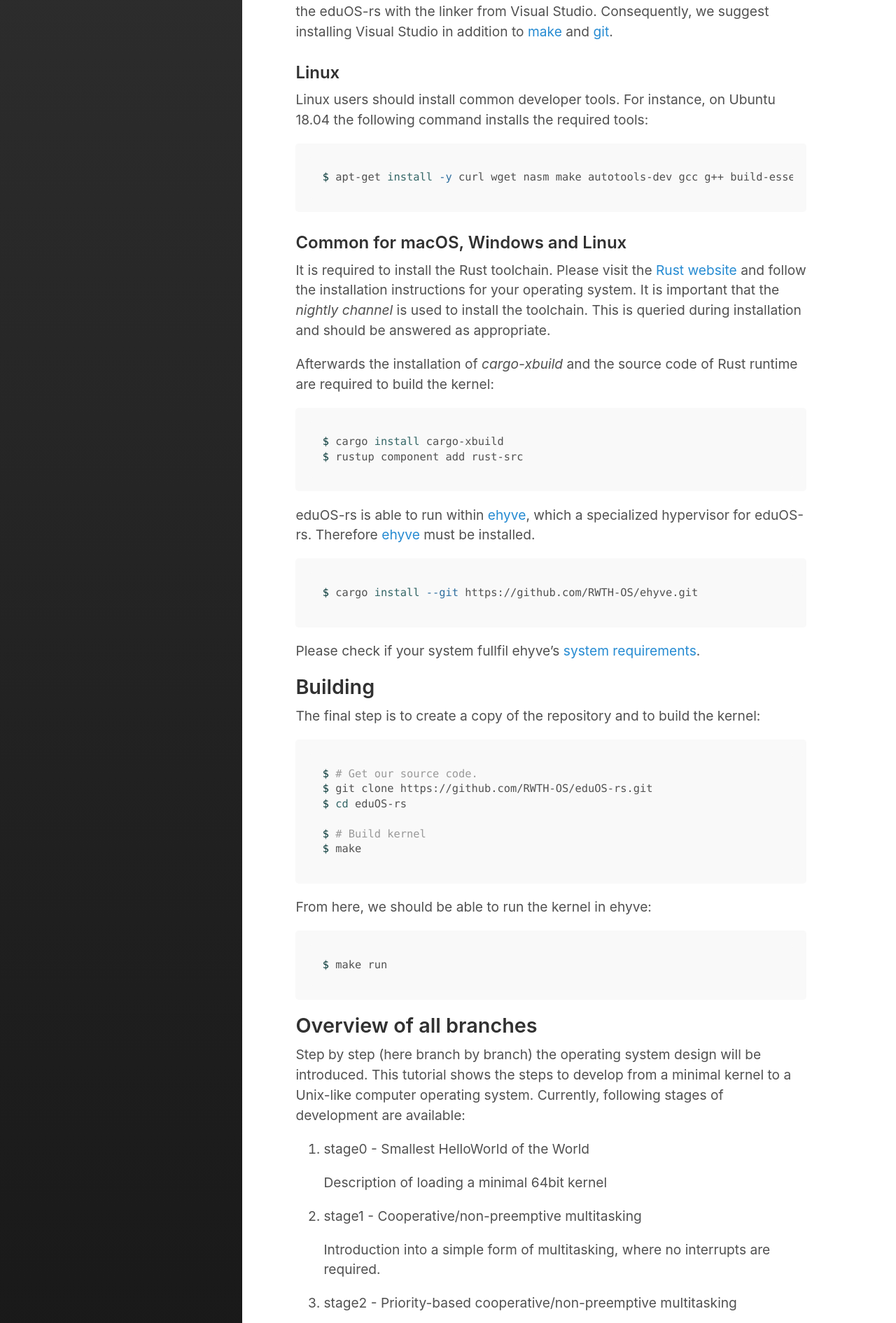
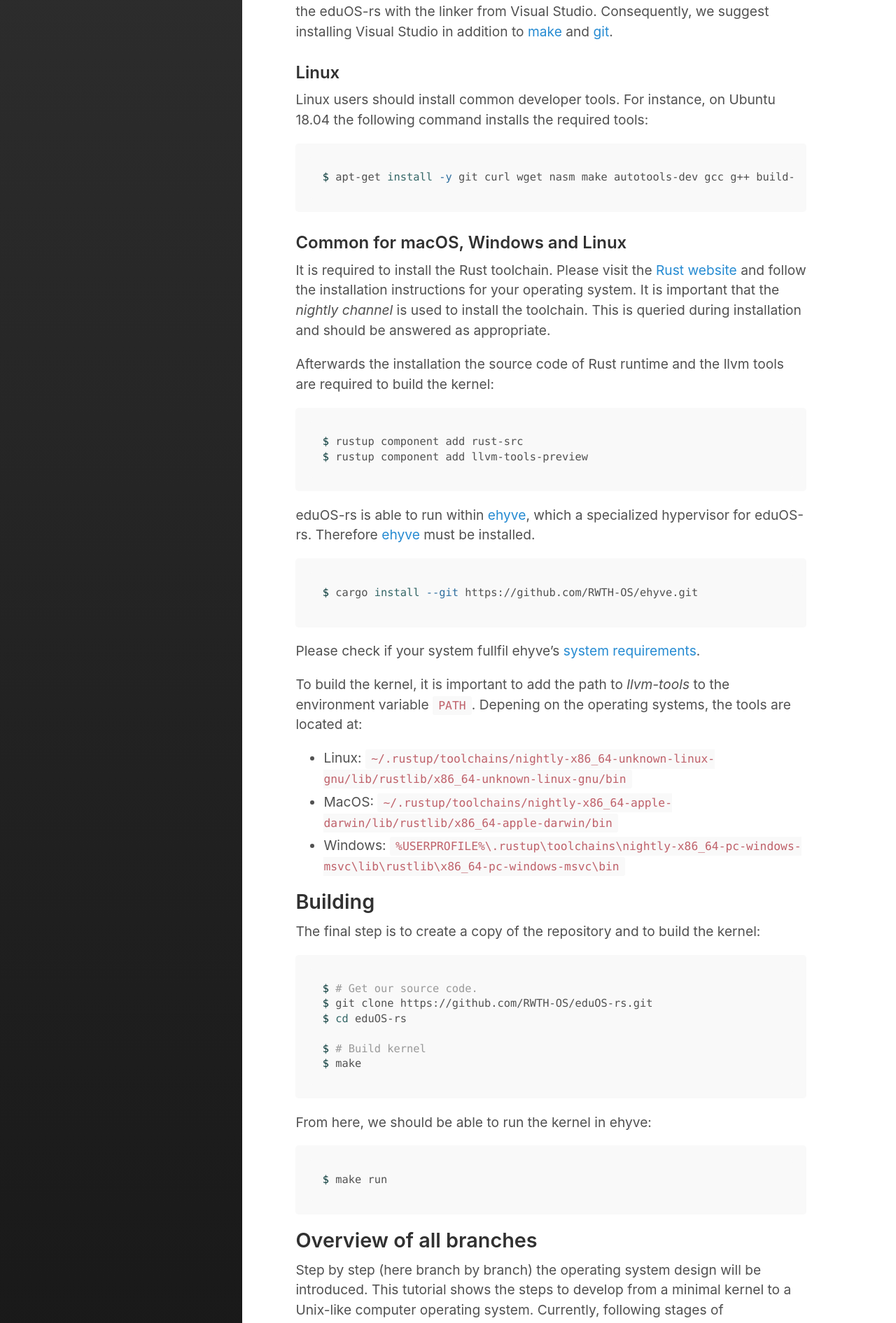
Before and after one commit to RWTH-OS/eduOS-rs, a Jekyll site: the page built from build.md, in a window 1280 px wide. Shown: the part 624-2515 px from the top of the page at 70% size. Built offline with Jekyll 4.4.1, drawn with Linux system fonts in a browser that asks for light colours.

Commit message:
update build process, remove xargo requirements

````diff
--- a/build.md
+++ b/build.md
@@ -5,9 +5,11 @@
 ---
 
 ## Requirements to build eduOS-rs
+
 eduOS-rs is tested under Linux, macOS, and Windows.
 
 ### macOS
+
 Apple's *Command Line Tools* must be installed.
 The Command Line Tool package gives macOS terminal users many commonly used tools and compilers, that are usually found in default Linux installations.
 Following terminal command installs these tools without Apple's IDE Xcode:
@@ -17,16 +19,18 @@
 ```
 
 ### Windows
+
 To build eduOS-rs you have to install a linker, [make](http://gnuwin32.sourceforge.net/packages/make.htm) and a [git client](https://git-scm.com/downloads).
 We tested the eduOS-rs with the linker from Visual Studio.
 Consequently, we suggest installing Visual Studio in addition to [make](http://gnuwin32.sourceforge.net/packages/make.htm) and [git](https://git-scm.com/downloads).
 
 ### Linux
+
 Linux users should install common developer tools.
 For instance, on Ubuntu 18.04 the following command installs the required tools:
 
 ```sh
-$ apt-get install -y curl wget nasm make autotools-dev gcc g++ build-essential
+$ apt-get install -y git curl wget nasm make autotools-dev gcc g++ build-essential lld-8
 ```
 
 ### Common for macOS, Windows and Linux
@@ -35,11 +39,11 @@
 It is important that the *nightly channel* is used to install the toolchain.
 This is queried during installation and should be answered as appropriate.
 
-Afterwards the installation of *cargo-xbuild* and the source code of Rust runtime are required to build the kernel:
+Afterwards the installation the source code of Rust runtime and the llvm tools are required to build the kernel:
 
 ```sh
-$ cargo install cargo-xbuild
 $ rustup component add rust-src
+$ rustup component add llvm-tools-preview
 ```
 
 eduOS-rs is able to run within [ehyve](https://github.com/RWTH-OS/ehyve), which a specialized hypervisor for eduOS-rs.
@@ -51,7 +55,15 @@
 
 Please check if your system fullfil ehyve's [system requirements](https://github.com/RWTH-OS/ehyve).
 
+To build the kernel, it is important to add the path to *llvm-tools* to the environment variable `PATH`.
+Depening on the operating systems, the tools are located at:
+
+* Linux: `~/.rustup/toolchains/nightly-x86_64-unknown-linux-gnu/lib/rustlib/x86_64-unknown-linux-gnu/bin`
+* MacOS: `~/.rustup/toolchains/nightly-x86_64-apple-darwin/lib/rustlib/x86_64-apple-darwin/bin`
+* Windows: `%USERPROFILE%\.rustup\toolchains\nightly-x86_64-pc-windows-msvc\lib\rustlib\x86_64-pc-windows-msvc\bin`
+
 ## Building
+
 The final step is to create a copy of the repository and to build the kernel:
 
 ```sh
````
